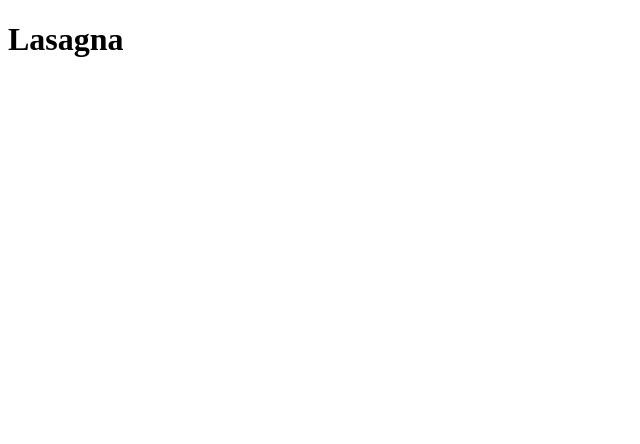
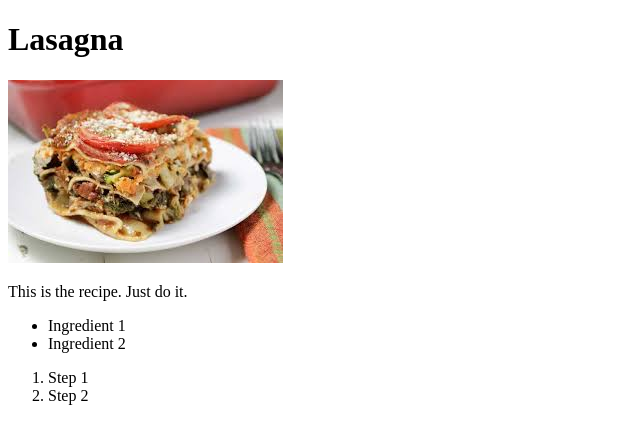
Before and after one commit to andreslit/odin-recipes, a plain HTML site: page recipes/lasagna.html in a window 1280 px wide. Shown: the whole page, without its empty margins (0-640 px from the left). Drawn offline with Linux system fonts and the light colour scheme.

Commit message:
Add lasagna image and recipe description

```diff
--- a/recipes/lasagna.html
+++ b/recipes/lasagna.html
@@ -6,5 +6,17 @@
     </head>
     <body>
         <h1>Lasagna</h1>
+        <img src="../images/lasagna.jpg" alt="Lasagna">
+        <p>This is the recipe.
+            Just do it.
+        </p>
+        <ul>
+            <li>Ingredient 1</li>
+            <li>Ingredient 2</li>
+        </ul>
+        <ol>
+            <li>Step 1</li>
+            <li>Step 2</li>
+        </ol>
     </body>
 </html>
```
Also changed, not shown: images/lasagna.jpg (added).
